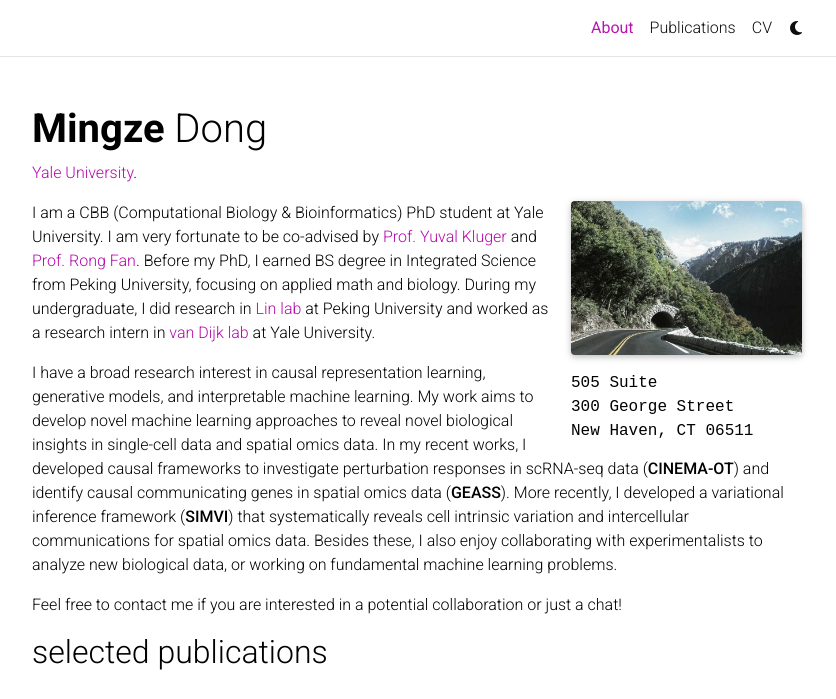
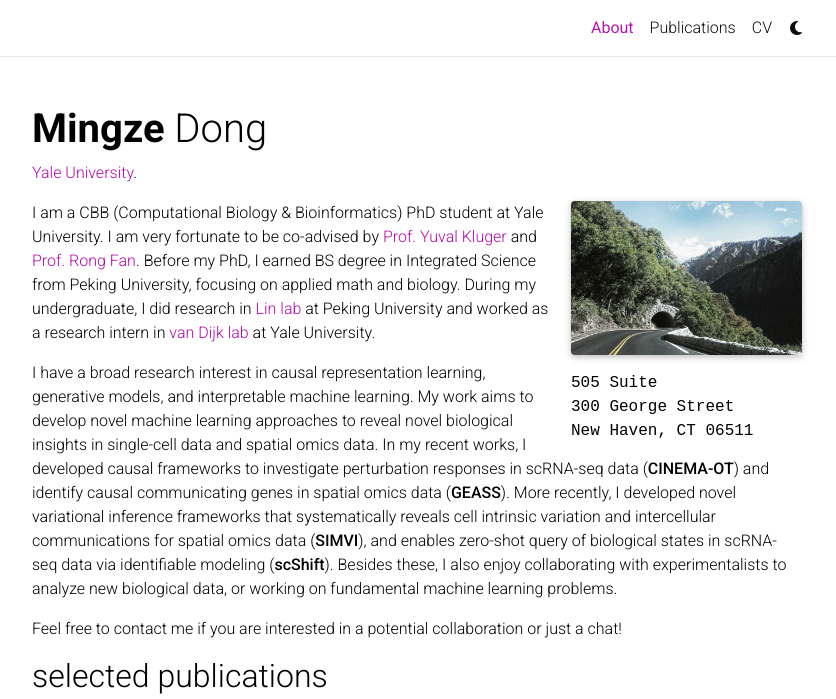
Before and after one commit to MingzeDong/MingzeDong.github.io, a Jekyll site: the page built from _pages/about.md, in a window 1280 px wide and 993 px high, cut to the strip 0-699 px from the top of the window. Shown: the whole strip, without its empty margins (223-1059 px from the left). Built offline with Jekyll 4.4.1, drawn with Linux system fonts in a browser that asks for light colours; full-size pictures stand in for the smaller copies a plugin makes; some web fonts are replaced; comment, search, counter and statistics services are not loaded; a style sheet for code colours, icons or effects is not loaded.

Commit message:
Update about.md

```diff
--- a/_pages/about.md
+++ b/_pages/about.md
@@ -22,6 +22,6 @@
 
 I am a CBB (Computational Biology & Bioinformatics) PhD student at Yale University. I am very fortunate to be co-advised by [Prof. Yuval Kluger](https://medicine.yale.edu/lab/kluger/) and [Prof. Rong Fan](https://seas.yale.edu/faculty-research/faculty-directory/rong-fan). Before my PhD, I earned BS degree in Integrated Science from Peking University, focusing on applied math and biology. During my undergraduate, I did research in [Lin lab](http://www.thelinlab.org/index.html) at Peking University and worked as a research intern in [van Dijk lab](https://www.vandijklab.org) at Yale University.
 
-I have a broad research interest in causal representation learning, generative models, and interpretable machine learning. My work aims to develop novel machine learning approaches to reveal novel biological insights in single-cell data and spatial omics data. In my recent works, I developed causal frameworks to investigate perturbation responses in scRNA-seq data (**CINEMA-OT**) and identify causal communicating genes in spatial omics data (**GEASS**). More recently, I developed a variational inference framework (**SIMVI**) that systematically reveals cell intrinsic variation and intercellular communications for spatial omics data. Besides these, I also enjoy collaborating with experimentalists to analyze new biological data, or working on fundamental machine learning problems.
+I have a broad research interest in causal representation learning, generative models, and interpretable machine learning. My work aims to develop novel machine learning approaches to reveal novel biological insights in single-cell data and spatial omics data. In my recent works, I developed causal frameworks to investigate perturbation responses in scRNA-seq data (**CINEMA-OT**) and identify causal communicating genes in spatial omics data (**GEASS**). More recently, I developed novel variational inference frameworks that systematically reveals cell intrinsic variation and intercellular communications for spatial omics data (**SIMVI**), and enables zero-shot query of biological states in scRNA-seq data via identifiable modeling (**scShift**). Besides these, I also enjoy collaborating with experimentalists to analyze new biological data, or working on fundamental machine learning problems.
 
 Feel free to contact me if you are interested in a potential collaboration or just a chat!
```
